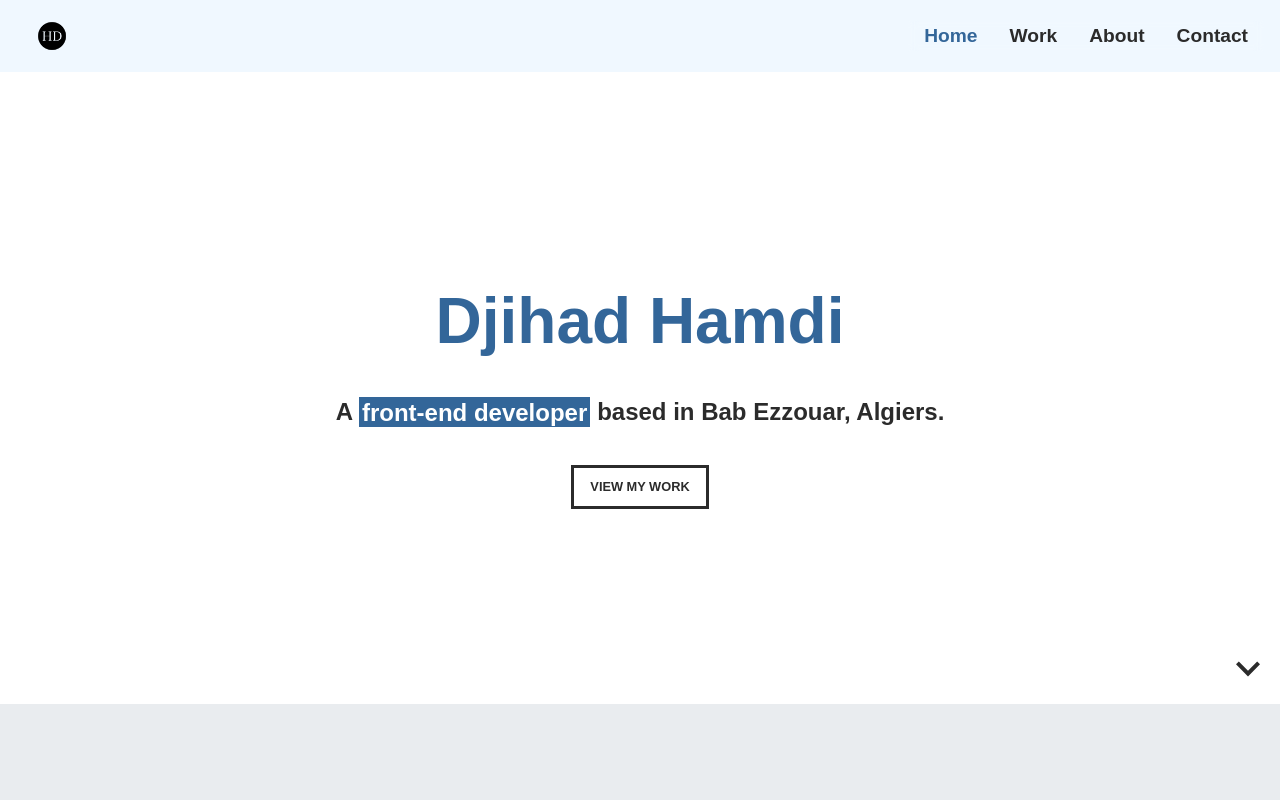
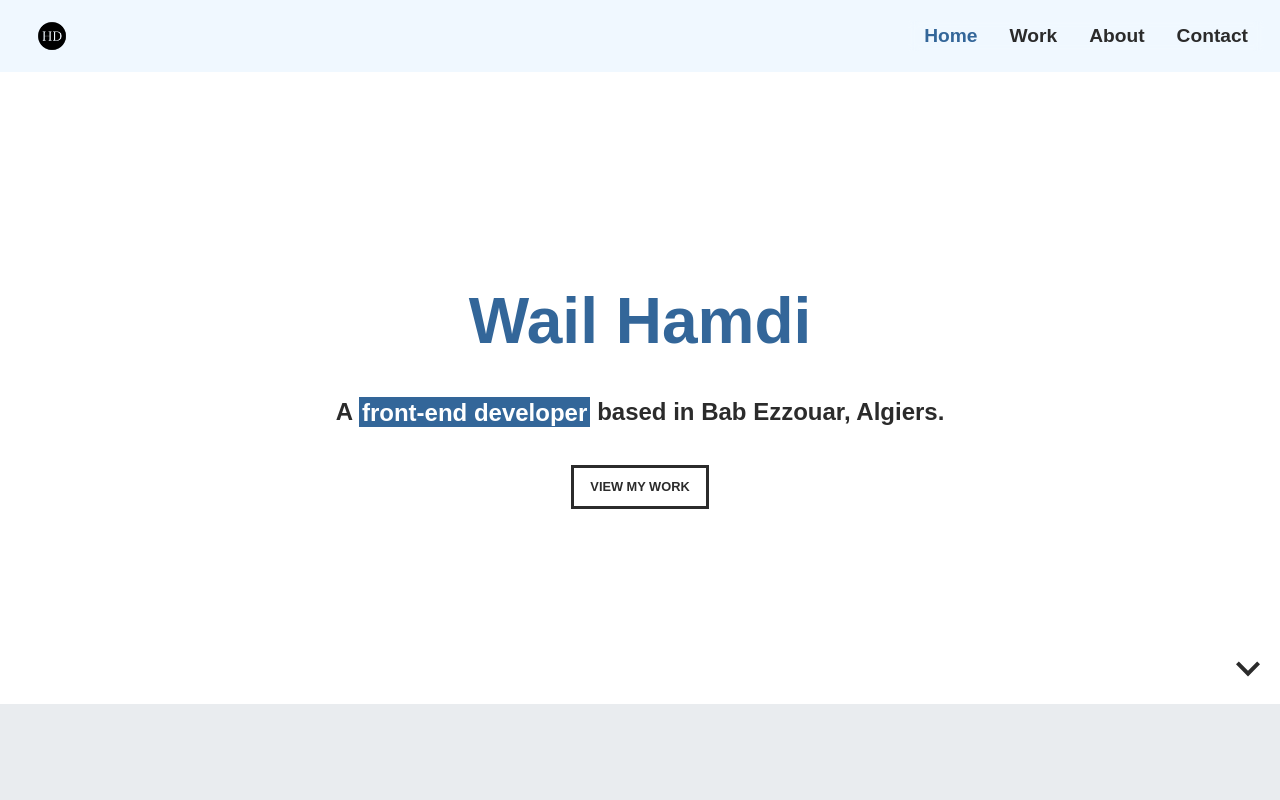
Before and after one commit to wailh/wailh-portfolio, a React (Create React App) app: page / in a window 1280 px wide. Shown: the top 800 px of the page. Built offline with nearby package versions, Linux system fonts and the light colour scheme.

Commit message:
Update PageHome.js

```diff
--- a/src/pages/PageHome.js
+++ b/src/pages/PageHome.js
@@ -33,7 +33,7 @@ const PageHome = () => {
           data-aos-delay="200"
         >
           <div className="text">
-            <h1>Djihad Hamdi</h1>
+            <h1>Wail Hamdi</h1>
             <p>
               A <mark>front-end developer</mark> based in Bab Ezzouar, Algiers.
             </p>
```
